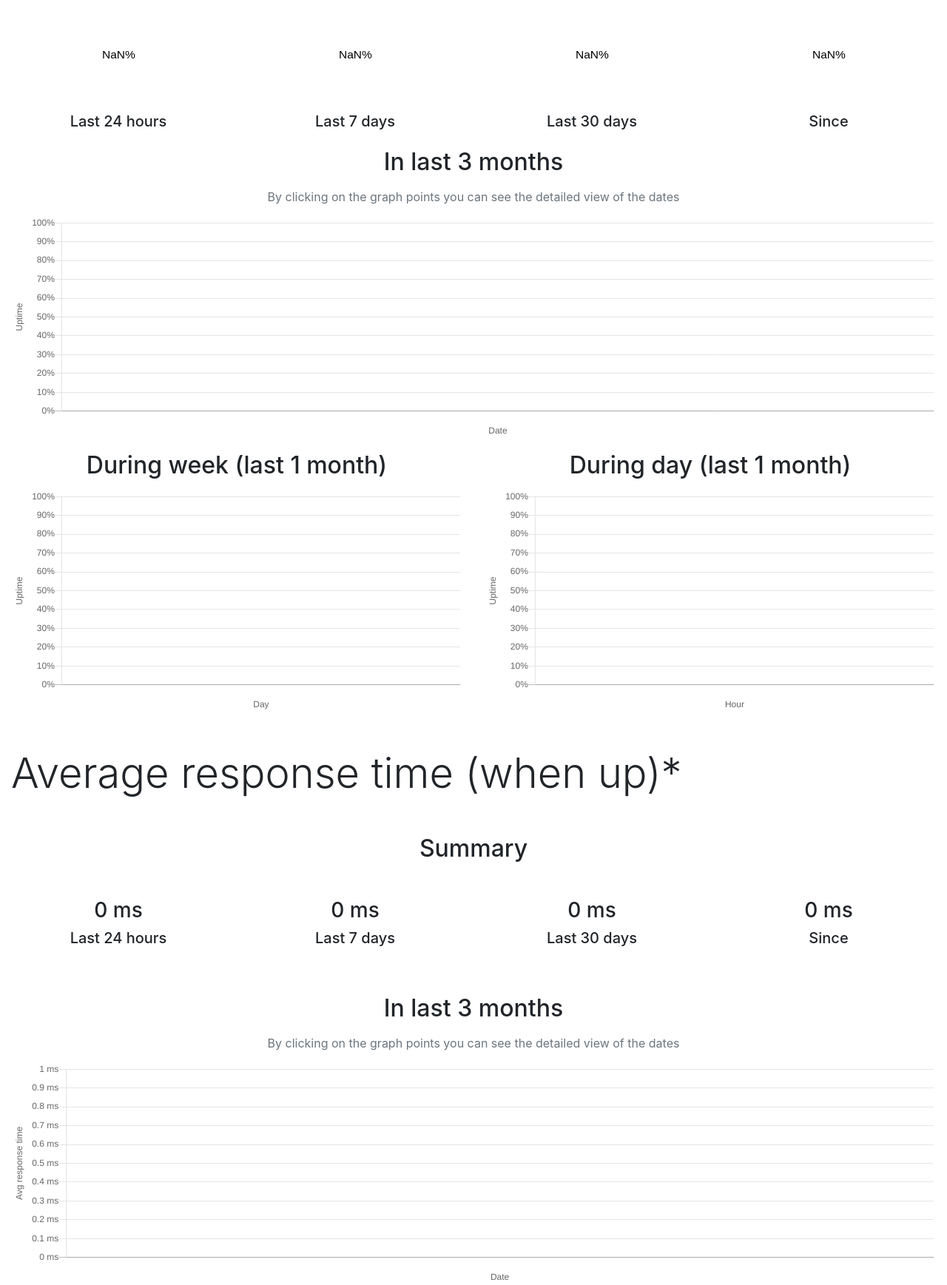
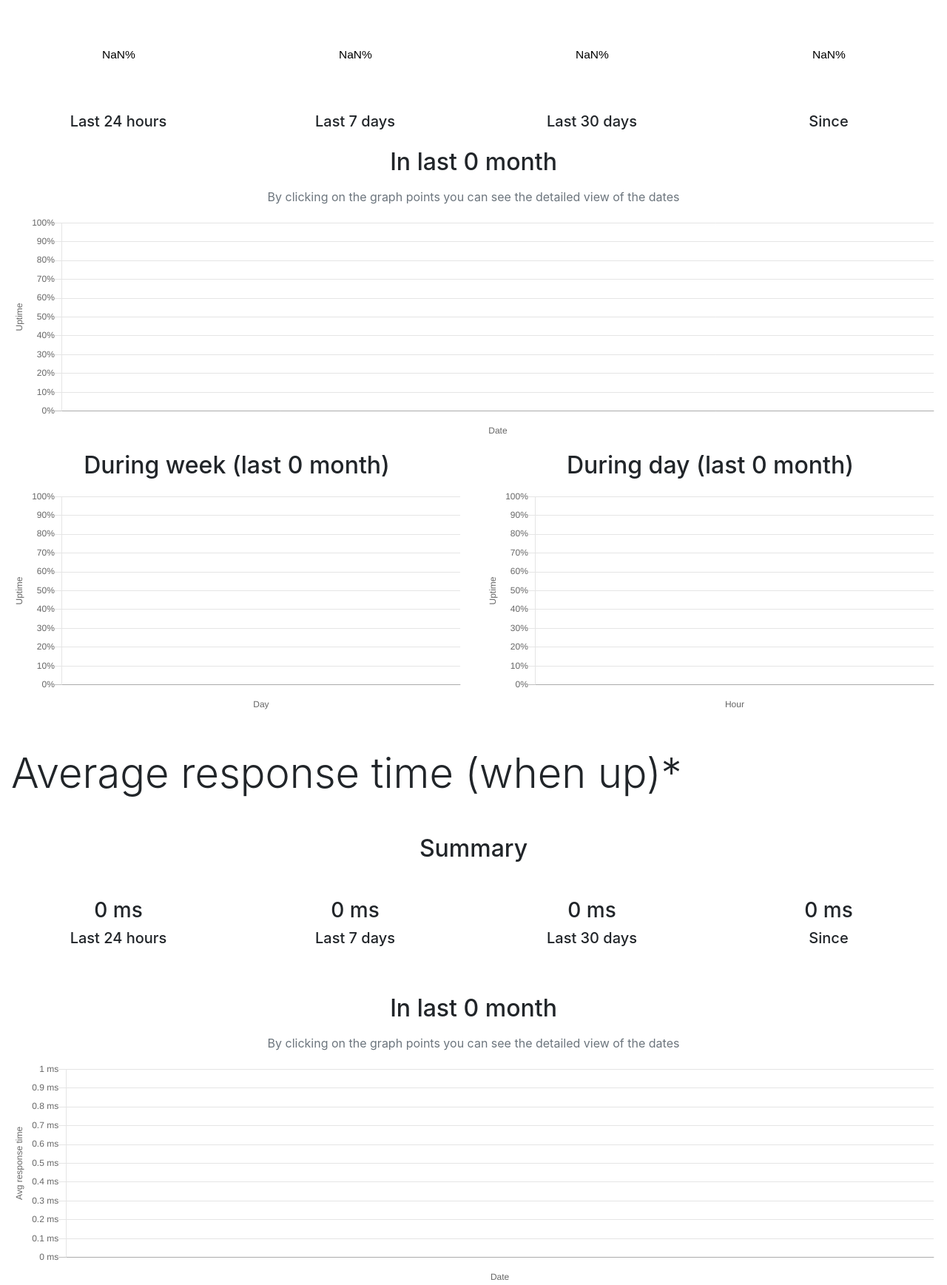
Before and after one commit to jacopotediosi/Unimia-stats, a PHP site: page / in a window 1280 px wide. Shown: the part 219-1956 px from the top of the page at 74% size. Run offline with PHP 8.4, Linux system fonts and the light colour scheme; data that the repository does not hold is empty.

Commit message:
Moved N_MONTHS_LONG_TERM and N_MONTHS_SHORT_TERM to env var

```diff
--- a/docker-compose.yml
+++ b/docker-compose.yml
@@ -24,6 +24,10 @@ services:
           - MYSQL_DATABASE=unimia
           - MYSQL_USER=mysql_user
           - MYSQL_PASSWORD=mysql_password
+          # Used when query/graph details day by day
+          - N_MONTHS_LONG_TERM=3
+          # Used when query/graph summarizes by hours/days of week
+          - N_MONTHS_SHORT_TERM=1
       # Feel free to enable the healthcheck if you want
       #healthcheck:
           # Replace here with your domain
--- a/public_html/index.php
+++ b/public_html/index.php
@@ -3,8 +3,8 @@
 $db = new mysqli(getenv('MYSQL_HOST'), getenv('MYSQL_USER'), getenv('MYSQL_PASSWORD'), getenv('MYSQL_DATABASE'));
 
 // N months
-$n_months_long_term  = 3; // Used when query/graph details day by day
-$n_months_short_term = 1; // Used when query/graph summarizes by hours/days of week
+$n_months_long_term  = (int) getenv('N_MONTHS_LONG_TERM');  // Used when query/graph details day by day
+$n_months_short_term = (int) getenv('N_MONTHS_SHORT_TERM'); // Used when query/graph summarizes by hours/days of week
 
 // First date
 $first_date   = $db->query("SELECT DATE(datetime) FROM stats ORDER BY datetime asc LIMIT 1")->fetch_row()[0];
```
